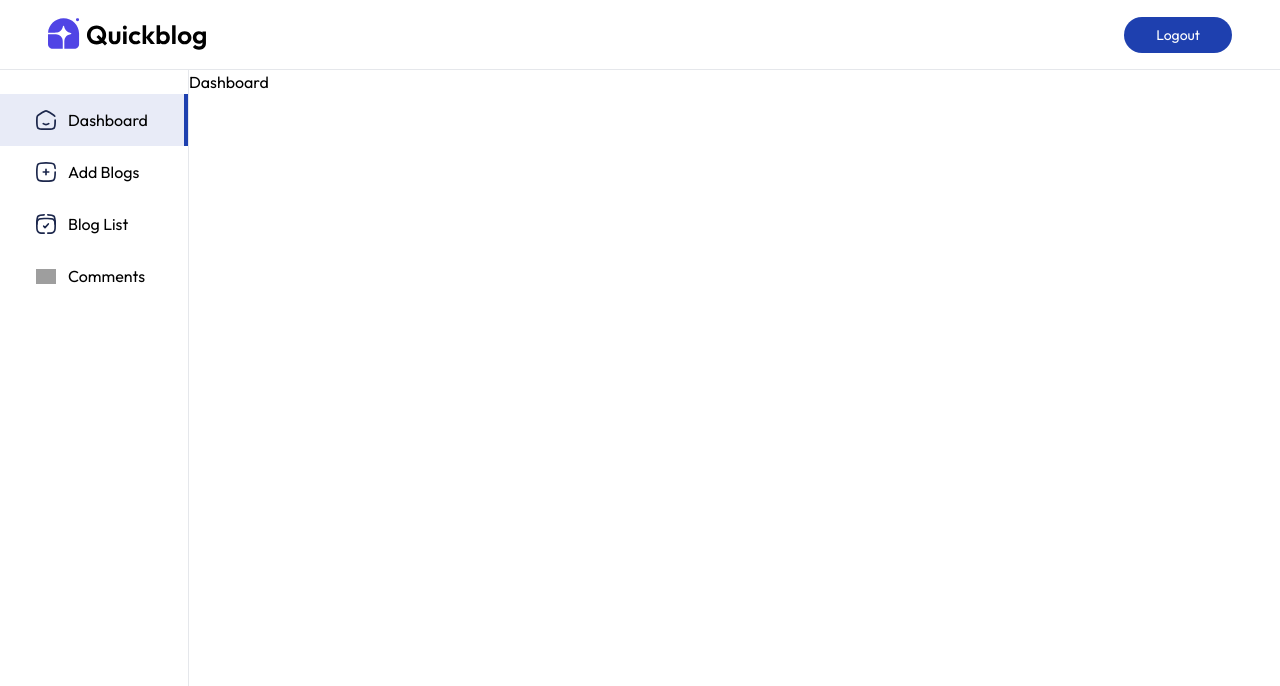
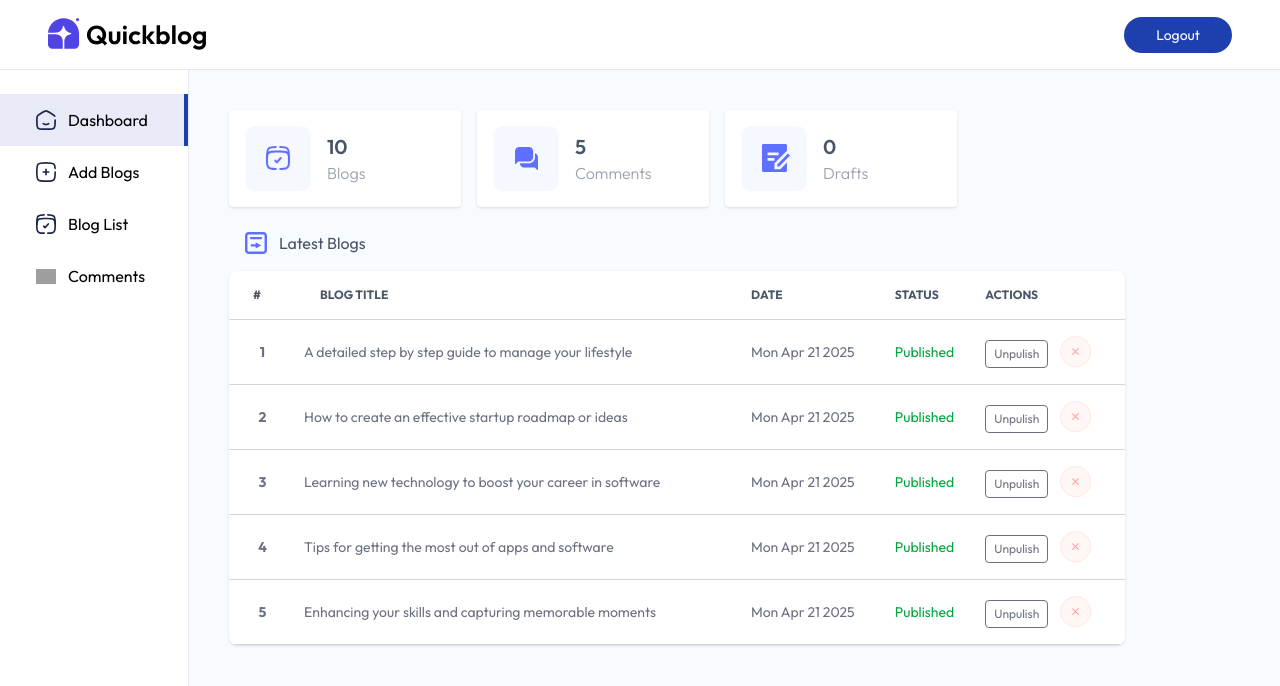
Before and after one commit to Opeyemi0001/blog-website-MERN, a React (Vite) app in the folder client/: page /admin in a window 1280 px wide. Shown: the top 686 px of the page. Built offline with nearby package versions, Linux system fonts and the light colour scheme; grey boxes are pictures that could not be loaded.

Commit message:
feat: Dashboard

```diff
--- /dev/null
+++ b/client/src/components/admin/BlogTableItem.jsx
@@ -0,0 +1,25 @@
+import { assets } from "../../assets/assets";
+
+const BlogTableItem = ({blog, fetchBlogs, index}) => {
+
+  const {title, createdAt} = blog;
+  const BlogDate = new Date(createdAt)
+
+  return (
+    <tr className="border-y border-gray-300">
+      <th className="px-2 py-4">{index}</th>
+      <td className="px-2 py-4">{title}</td>
+      <td className="px-2 py-4 max-sm:hidden">{BlogDate.toDateString()}</td>
+      <td className="px-2 py-4 max-sm:hidden">
+        <p className={`${blog.isPublished ? "text-green-600" : "text-orange-700"}`}
+        >{blog.isPublished ? 'Published' : 'Unpublished'}</p>
+      </td>
+      <td className="px-2 py-4 flex text-xs gap-3">
+        <button className="border px-2 py-0.5 mt-1 rounded cursor-pointer">{blog.isPublished ? 'Unpulish' : 'Publish'}</button>
+        <img src={assets.cross_icon} alt="" className="w-8 hover:scale-110 transition-all cursor-pointer" />
+      </td>
+    </tr>
+  )
+}
+
+export default BlogTableItem
--- a/client/src/pages/admin/Dashboard.jsx
+++ b/client/src/pages/admin/Dashboard.jsx
@@ -1,8 +1,84 @@
-import React from 'react'
+import { useEffect, useState } from "react"
+import { assets, dashboard_data } from "../../assets/assets"
+import BlogTableItem from "../../components/admin/BlogTableItem"
+
 
 const Dashboard = () => {
+
+  const [DashboardData, setDashboardData] = useState({
+    blogs: 0,
+    comments: 0,
+    drafts: 0,
+    recentBlogs: []
+  })
+
+  const fetchDashboard = async () => {
+    setDashboardData(dashboard_data)
+  }
+
+  useEffect(() => {
+    fetchDashboard()
+  }, []);
+
   return (
-    <div>Dashboard</div>
+    <div className="flex-1 p-4 md:p-10 bg-blue-50/50">
+      <div className="flex flex-wrap gap-4">
+
+        {/* Blog  */}
+        <div className="flex items-center gap-4 bg-white p-4 min-w-58 rounded shadow cursor-pointer hover:scale-105 transition-all">
+          <img src={assets.dashboard_icon_1} alt="" />
+          <div>
+            <p className="text-xl font-semibold text-gray-600">{DashboardData.blogs}</p>
+            <p className="text-gray-400 font-light">Blogs</p>
+          </div>
+        </div>
+
+
+        {/* Comments  */}
+        <div className="flex items-center gap-4 bg-white p-4 min-w-58 rounded shadow cursor-pointer hover:scale-105 transition-all">
+          <img src={assets.dashboard_icon_2} alt="" />
+          <div>
+            <p className="text-xl font-semibold text-gray-600">{DashboardData.comments}</p>
+            <p className="text-gray-400 font-light">Comments</p>
+          </div>
+        </div>
+        {/* Drafts  */}
+        <div className="flex items-center gap-4 bg-white p-4 min-w-58 rounded shadow cursor-pointer hover:scale-105 transition-all">
+          <img src={assets.dashboard_icon_3} alt="" />
+          <div>
+            <p className="text-xl font-semibold text-gray-600">{DashboardData.drafts}</p>
+            <p className="text-gray-400 font-light">Drafts</p>
+          </div>
+        </div>
+      </div>
+
+      <div>
+        <div className="flex items-center gap-3 m-4 mt-6 text-gray-600">
+          <img src={assets.dashboard_icon_4} alt="" />
+          <p>Latest Blogs</p>
+        </div>
+
+        <div className="max-w-4xl relative overflow-x-auto shadow rounded-lg scrollbar-hide bg-white">
+          <table className="w-full text-sm text-gray-500">
+            <thead className="text-xs text-gray-600 text-left uppercase">
+              <tr>
+                <th scope="col" className="px-2 py-4 xl:px-6">#</th>
+                <th scope="col" className="px-2 py-4 xl:px-6">Blog Title</th>
+                <th scope="col" className="px-2 py-4 max-sm:hidden">Date</th>
+                <th scope="col" className="px-2 py-4 max-sm:hidden">Status</th>
+                <th scope="col" className="px-2 py-4">Actions</th>
+              </tr>
+            </thead>
+            <tbody>
+              {DashboardData.recentBlogs.map((blog, index) =>{
+                return <BlogTableItem key={blog._id} blog={blog}
+                fetchBlogs={fetchDashboard} index={index + 1} />
+              })}
+            </tbody>
+          </table>
+        </div>
+      </div>
+    </div>
   )
 }
 
```
